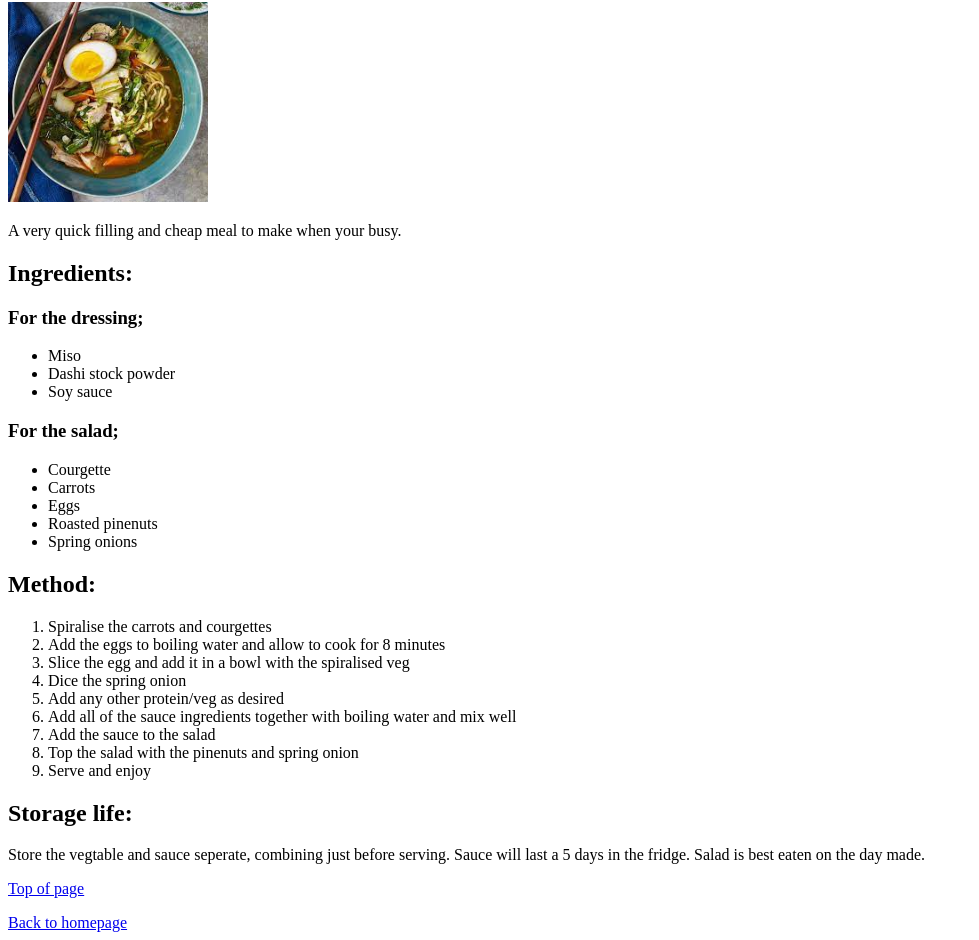
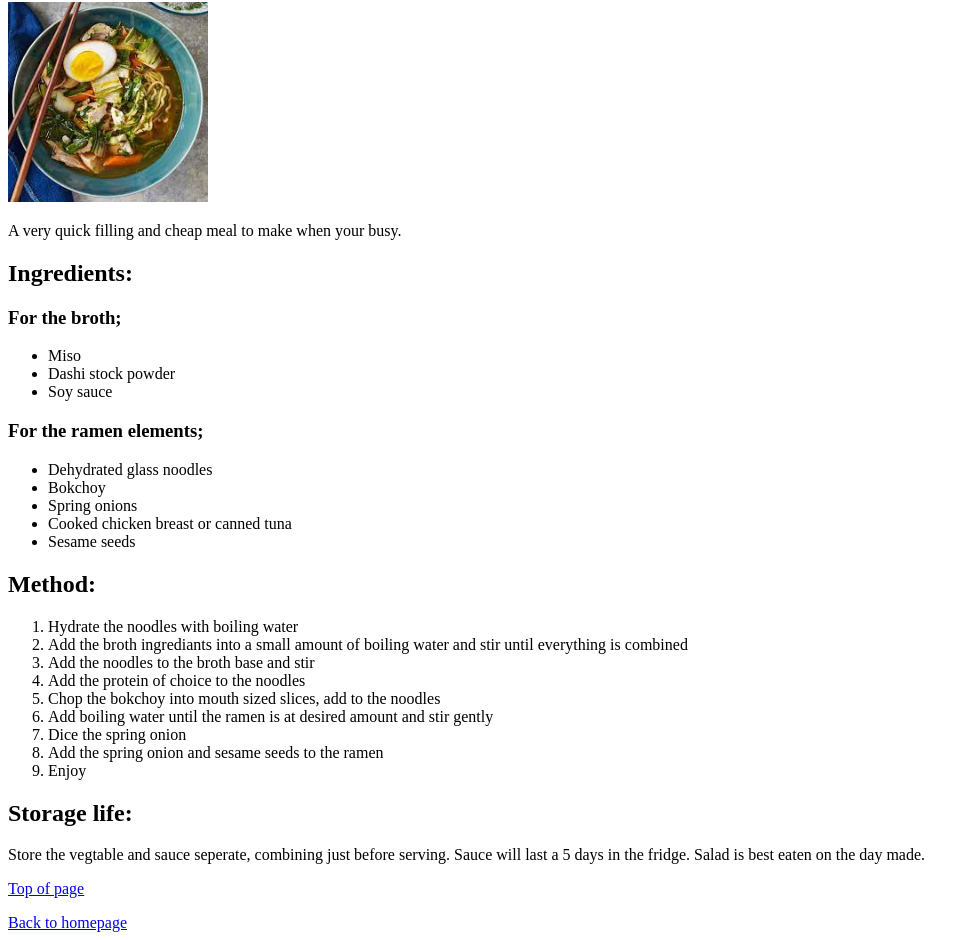
Before and after one commit to XelaB399/odin-recipes, a plain HTML site: page recipes/ramen.html in a window 1280 px wide. Shown: the part 78-1018 px from the top of the page, without its empty margins (0-979 px from the left). Drawn offline with Linux system fonts and the light colour scheme.

Commit message:
Add ingredients and method to ramen.html

```diff
--- a/recipes/ramen.html
+++ b/recipes/ramen.html
@@ -15,32 +15,32 @@
     <p>A very quick filling and cheap meal to make when your busy. </p>
 
     <h2>Ingredients:</h2>
-    <h3>For the dressing;</h3>
+    <h3>For the broth;</h3>
     <ul>
         <li> Miso</li>
         <li> Dashi stock powder</li>
         <li> Soy sauce</li>
     </ul>
-    <h3>For the salad;</h3>
+    <h3>For the ramen elements;</h3>
     <ul>
-        <li> Courgette </li>
-        <li> Carrots</li>
-        <li> Eggs</li>
-        <li> Roasted pinenuts</li>
+        <li> Dehydrated glass noodles</li>
+        <li> Bokchoy</li>
         <li> Spring onions</li>
+        <li> Cooked chicken breast or canned tuna</li>
+        <li> Sesame seeds</li>
     </ul>
 
     <h2>Method:</h2>
     <ol>
-        <li> Spiralise the carrots and courgettes</li>
-        <li> Add the eggs to boiling water and allow to cook for 8 minutes</li>
-        <li> Slice the egg and add it in a bowl with the spiralised veg</li>
+        <li> Hydrate the noodles with boiling water</li>
+        <li> Add the broth ingrediants into a small amount of boiling water and stir until everything is combined</li>
+        <li> Add the noodles to the broth base and stir</li>
+        <li> Add the protein of choice to the noodles</li>
+        <li> Chop the bokchoy into mouth sized slices, add to the noodles</li>
+        <li> Add boiling water until the ramen is at desired amount and stir gently</li>
         <li> Dice the spring onion</li>
-        <li> Add any other protein/veg as desired</li>
-        <li> Add all of the sauce ingredients together with boiling water and mix well</li>
-        <li> Add the sauce to the salad</li>
-        <li> Top the salad with the pinenuts and spring onion</li>
-        <li> Serve and enjoy</li>
+        <li> Add the spring onion and sesame seeds to the ramen</li>
+        <li> Enjoy</li>
     </ol>
 
     <h2>Storage life:</h2>
```
